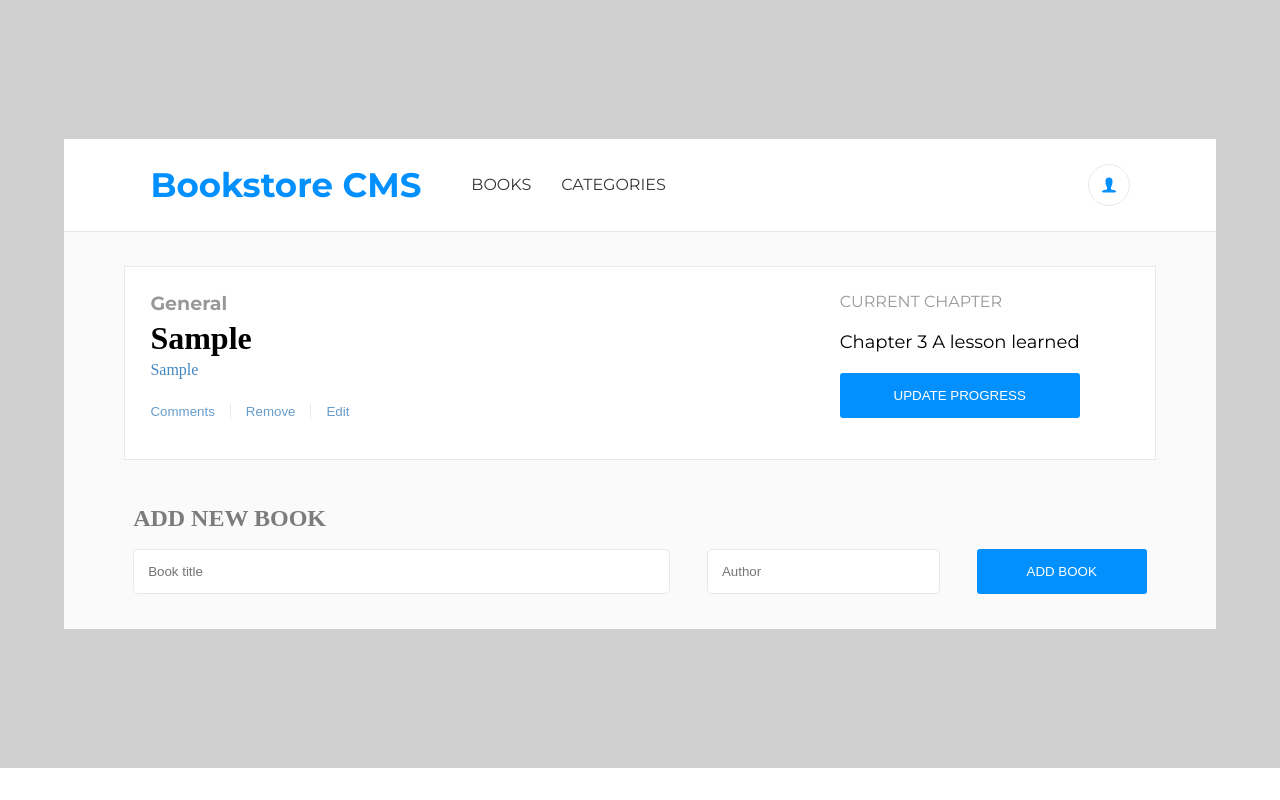
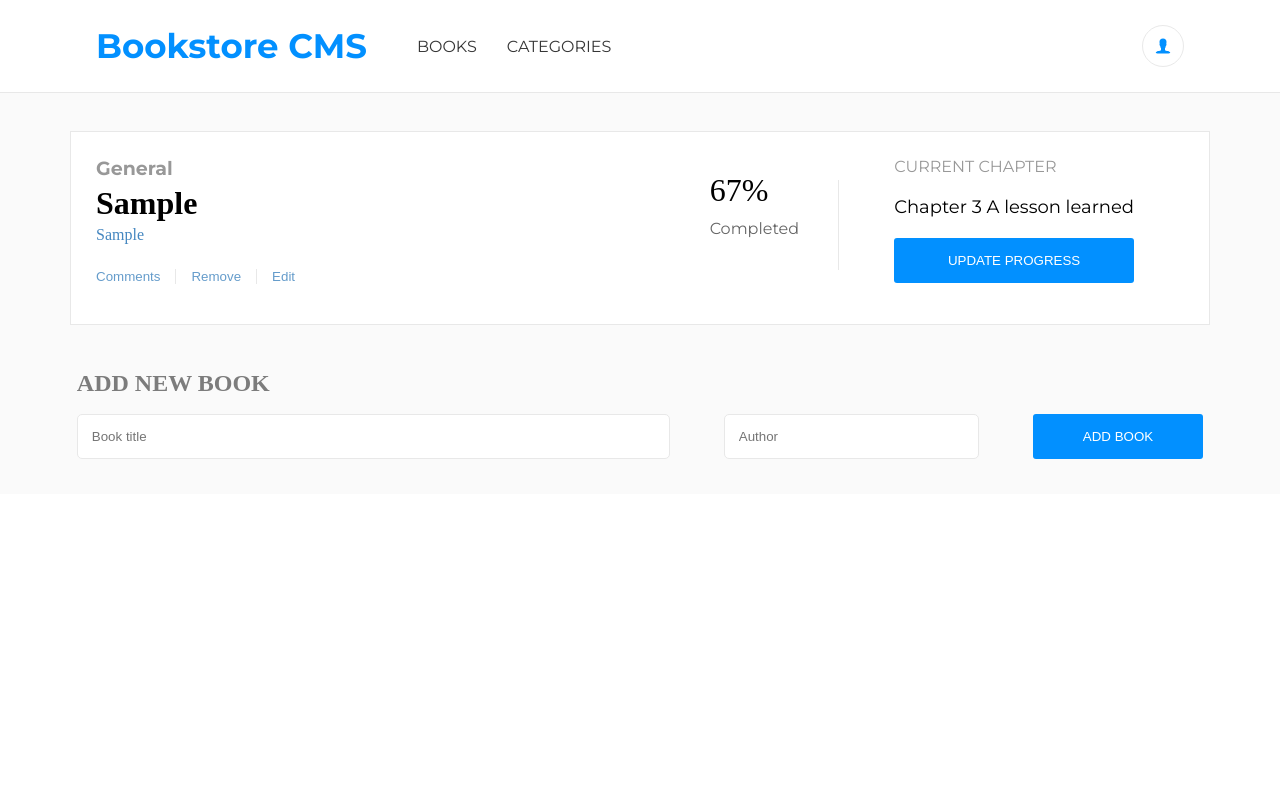
Before and after one commit to fed1k/Bookstore, a React (Create React App) app: page / in a window 1280 px wide. Both pictures are taken after typing "Sample", "Sample" into the empty fields and a click on the button "ADD BOOK". Built offline with nearby package versions, Linux system fonts and the light colour scheme; no server answers; some icons are missing.

Commit message:
Add completed and percentage with line

```diff
--- a/package.json
+++ b/package.json
@@ -3,6 +3,7 @@
   "version": "0.1.0",
   "private": true,
   "dependencies": {
+    "@pxblue/react-progress-icons": "^2.1.1",
     "@testing-library/jest-dom": "^5.16.4",
     "@testing-library/react": "^13.1.1",
     "@testing-library/user-event": "^13.5.0",
--- a/src/components/Book.js
+++ b/src/components/Book.js
@@ -1,6 +1,7 @@
 import React, { useState } from 'react';
 import PropTypes from 'prop-types';
 import { useDispatch } from 'react-redux';
+import { Pie } from '@pxblue/react-progress-icons';
 import { deleteDataFromApi } from '../redux/books/books';
 
 const Book = ({
@@ -37,6 +38,14 @@ const Book = ({
           <button type="button" className="edit">Edit</button>
         </div>
       </div>
+      <div id="right">
+        <div className="percentage">
+          <Pie percent={67} size={100} color="#7CB9E8" ring={2} />
+          <div>
+            <span className="percent">67%</span>
+            <span id="completed">Completed</span>
+          </div>
+        </div>
         <div className="chapter-div">
           <p id="current-chapter">CURRENT CHAPTER</p>
           <p className="completed-task">Chapter 3 A lesson learned</p>
@@ -52,6 +61,7 @@ const Book = ({
 
           </button>
         </div>
+      </div>
 
     </div>
   );
--- a/src/index.scss
+++ b/src/index.scss
@@ -10,17 +10,7 @@
   padding: 0;
 }
 
-#root {
-  background-color: rgb(96, 96, 98, 30%);
-  display: flex;
-  justify-content: center;
-  align-items: center;
-  padding: 5% 0;
-  min-height: 80vh;
-}
-
 .App {
-  width: 90vw;
   background-color: #fafafa;
 }
 
@@ -226,3 +216,39 @@
   padding: 15px 50px;
   border: none;
 }
+
+#right {
+  display: flex;
+  gap: 55px;
+}
+
+.percentage {
+  display: flex;
+  gap: 14px;
+
+  &::after {
+    content: '';
+    display: block;
+    height: 90px;
+    width: 1px;
+    background-color: #e8e8e8;
+    margin: 23px 0 0 25px;
+  }
+
+  div {
+    display: flex;
+    flex-direction: column;
+    gap: 10px;
+    padding-top: 15px;
+
+    .percent {
+      font-size: 32px;
+    }
+
+    #completed {
+      font-family: 'Montserrat', serif;
+      font-size: 16px;
+      opacity: 0.6;
+    }
+  }
+}
```
Also changed, not shown: 1 other file (tests, documents, lock files or other folders). Lines whose indentation alone changed are shown as unchanged.
